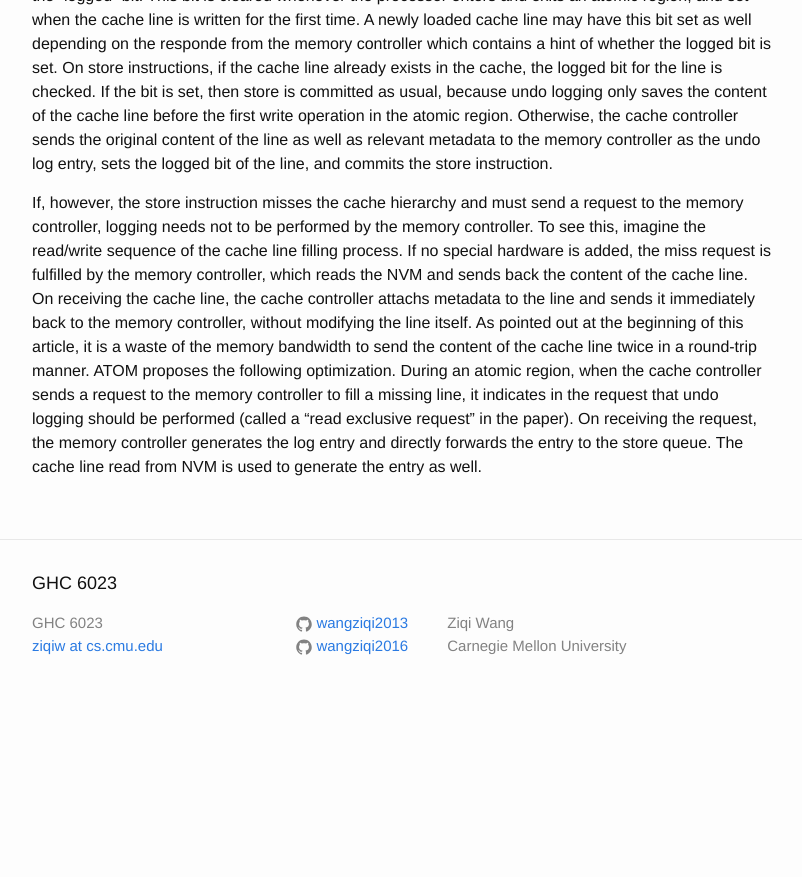
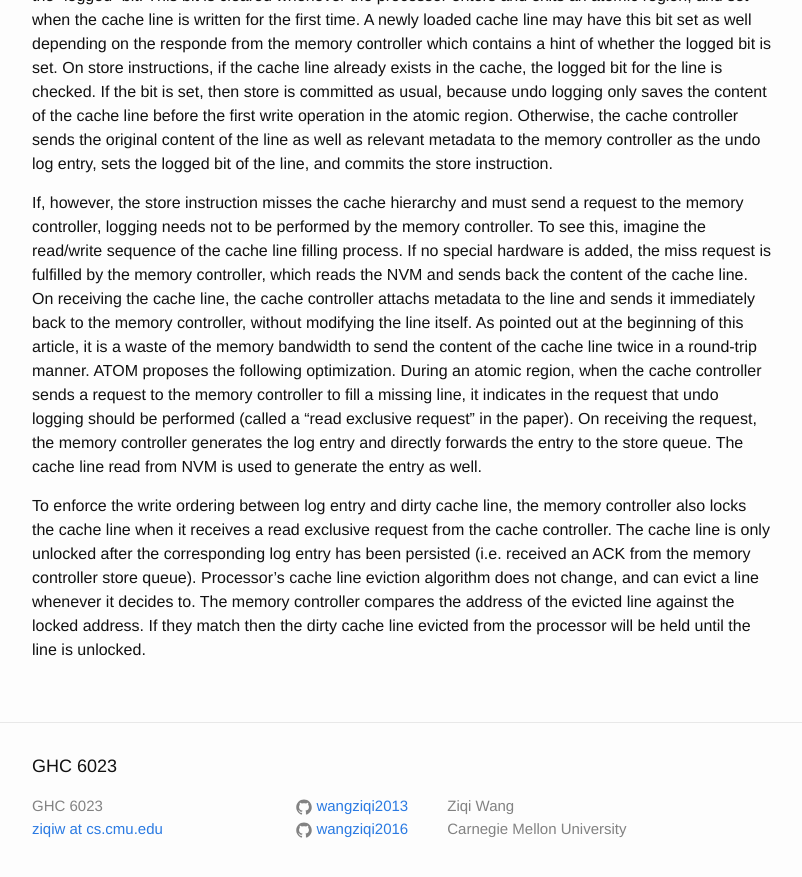
Before and after one commit to wangziqi2013/wangziqi2013.github.io, a Jekyll site: the page built from _posts/2019-02-17-atom.markdown, in a window 1280 px wide and 900 px high, scrolled down 1107 px. Shown: the top 877 px of the window, without its empty margins (238-1040 px from the left). Built offline with Jekyll 4.4.1, drawn with Linux system fonts in a browser that asks for light colours; our own code applies the rules of GitHub Pages for plain Markdown files; before the commit the page ends 1824 px from its top, so only the background shows below that.

Commit message:
Adding write ordering

```diff
--- a/_posts/2019-02-17-atom.markdown
+++ b/_posts/2019-02-17-atom.markdown
@@ -65,3 +65,10 @@ ATOM proposes the following optimization. During an atomic region, when the cach
 controller to fill a missing line, it indicates in the request that undo logging should be performed (called a "read
 exclusive request" in the paper). On receiving the request, the memory controller generates the log entry and directly forwards
 the entry to the store queue. The cache line read from NVM is used to generate the entry as well.
+
+To enforce the write ordering between log entry and dirty cache line, the memory controller also locks the cache line
+when it receives a read exclusive request from the cache controller. The cache line is only unlocked after the corresponding
+log entry has been persisted (i.e. received an ACK from the memory controller store queue). Processor's cache line eviction
+algorithm does not change, and can evict a line whenever it decides to. The memory controller compares the address of the
+evicted line against the locked address. If they match then the dirty cache line evicted from the processor will be held
+until the line is unlocked.
```
